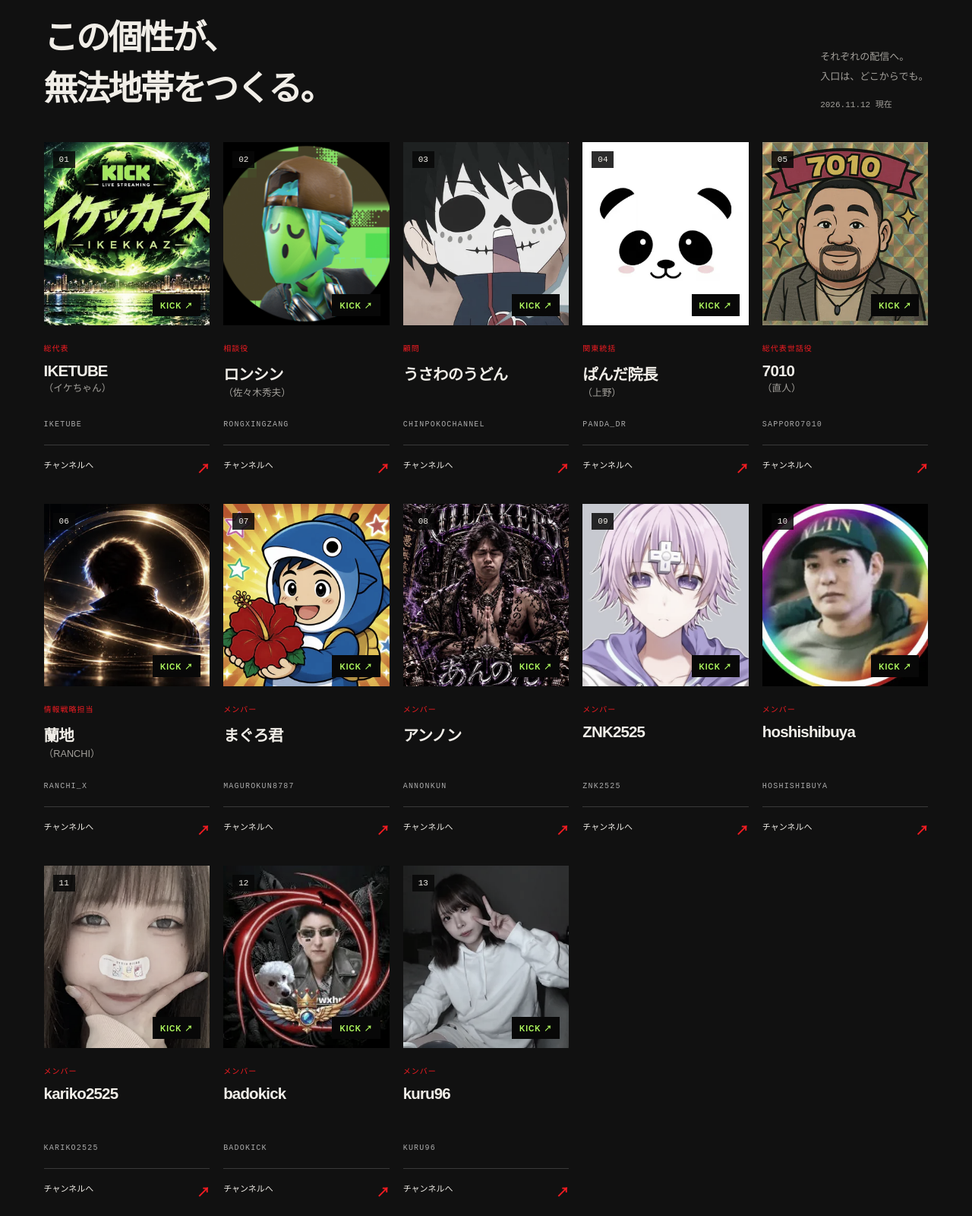
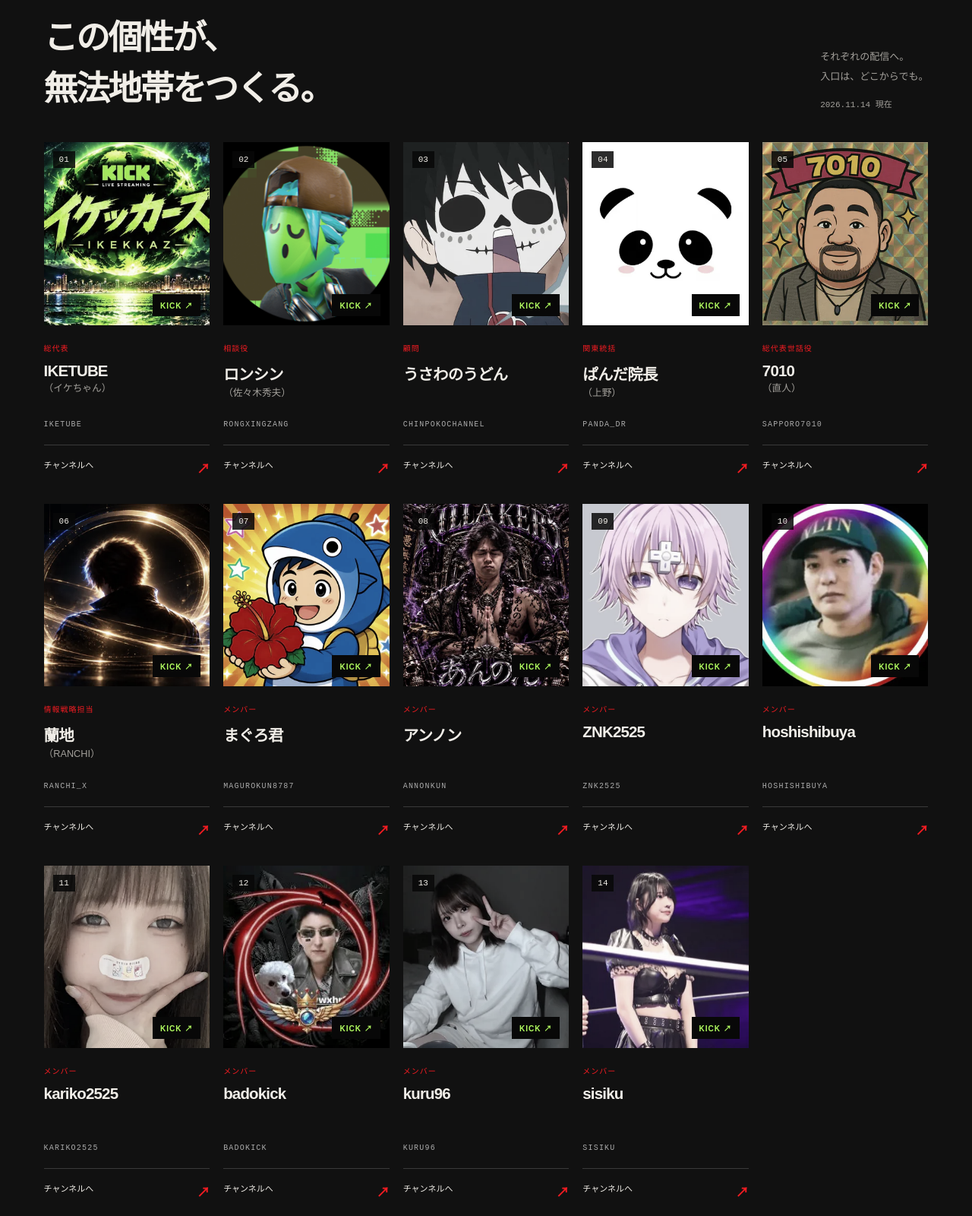
Before and after one commit to mikioxxx/zkai, a website: page muhou-chitai/dist/index.html in a window 1280 px wide. Shown: the part 1740-3340 px from the top of the page at 76% size. Drawn offline with Linux system fonts and the light colour scheme.

Commit message:
無法地帯にsisikuを追加

```diff
--- a/muhou-chitai/dist/index.html
+++ b/muhou-chitai/dist/index.html
@@ -35,7 +35,7 @@
 </section>
 <section id="members" class="members section">
   <div class="section-label"><span>02 / THE PEOPLE</span><span>無法地帯 正式メンバー</span></div>
-  <div class="section-heading"><h2>この個性が、<br>無法地帯をつくる。</h2><p>それぞれの配信へ。<br>入口は、どこからでも。<br><time class="roster-date" datetime="2026-11-12">2026.11.12 現在</time></p></div>
+  <div class="section-heading"><h2>この個性が、<br>無法地帯をつくる。</h2><p>それぞれの配信へ。<br>入口は、どこからでも。<br><time class="roster-date" datetime="2026-11-14">2026.11.14 現在</time></p></div>
   <div id="channels" class="channel-grid">
     <a class="channel" href="https://kick.com/iketube" target="_blank" rel="noopener noreferrer"><div class="portrait"><img src="assets/iketube.webp" width="400" height="400" loading="lazy" alt="IKETUBE（イケちゃん）のKICKプロフィール画像"><span class="channel-number">01</span><span class="platform">KICK ↗</span></div><div class="channel-info"><span class="role">総代表</span><h3>IKETUBE<span class="member-alias">（イケちゃん）</span></h3><span class="handle">IKETUBE</span><span class="channel-action">チャンネルへ <b aria-hidden="true">↗</b></span></div></a>
     <a class="channel" href="https://kick.com/rongxingzang" target="_blank" rel="noopener noreferrer"><div class="portrait"><img src="assets/ronshin.webp" width="400" height="400" loading="lazy" alt="ロンシン（佐々木秀夫）のKICKプロフィール画像"><span class="channel-number">02</span><span class="platform">KICK ↗</span></div><div class="channel-info"><span class="role">相談役</span><h3>ロンシン<span class="member-alias">（佐々木秀夫）</span></h3><span class="handle">RONGXINGZANG</span><span class="channel-action">チャンネルへ <b aria-hidden="true">↗</b></span></div></a>
@@ -50,6 +50,7 @@
     <a class="channel" href="https://kick.com/kariko2525" target="_blank" rel="noopener noreferrer"><div class="portrait"><img src="assets/kariko2525.webp" width="400" height="400" loading="lazy" alt="kariko2525のKICKプロフィール画像"><span class="channel-number">11</span><span class="platform">KICK ↗</span></div><div class="channel-info"><span class="role">メンバー</span><h3>kariko2525</h3><span class="handle">KARIKO2525</span><span class="channel-action">チャンネルへ <b aria-hidden="true">↗</b></span></div></a>
     <a class="channel" href="https://kick.com/badokick" target="_blank" rel="noopener noreferrer"><div class="portrait"><img src="assets/badokick.webp" width="400" height="400" loading="lazy" alt="badokickのKICKプロフィール画像"><span class="channel-number">12</span><span class="platform">KICK ↗</span></div><div class="channel-info"><span class="role">メンバー</span><h3>badokick</h3><span class="handle">BADOKICK</span><span class="channel-action">チャンネルへ <b aria-hidden="true">↗</b></span></div></a>
     <a class="channel" href="https://kick.com/kuru96" target="_blank" rel="noopener noreferrer"><div class="portrait"><img src="assets/kuru96.webp" width="400" height="400" loading="lazy" alt="kuru96のKICKプロフィール画像"><span class="channel-number">13</span><span class="platform">KICK ↗</span></div><div class="channel-info"><span class="role">メンバー</span><h3>kuru96</h3><span class="handle">KURU96</span><span class="channel-action">チャンネルへ <b aria-hidden="true">↗</b></span></div></a>
+    <a class="channel" href="https://kick.com/sisiku" target="_blank" rel="noopener noreferrer"><div class="portrait"><img src="assets/sisiku.webp" width="400" height="400" loading="lazy" alt="sisikuのKICKプロフィール画像"><span class="channel-number">14</span><span class="platform">KICK ↗</span></div><div class="channel-info"><span class="role">メンバー</span><h3>sisiku</h3><span class="handle">SISIKU</span><span class="channel-action">チャンネルへ <b aria-hidden="true">↗</b></span></div></a>
   </div>
   <p class="channel-note">各チャンネルは新しいタブで開きます。配信状況はリンク先でご確認ください。</p>
 </section>
```
Also changed, not shown: muhou-chitai/README.md, muhou-chitai/dist/assets/sisiku.webp (added).
